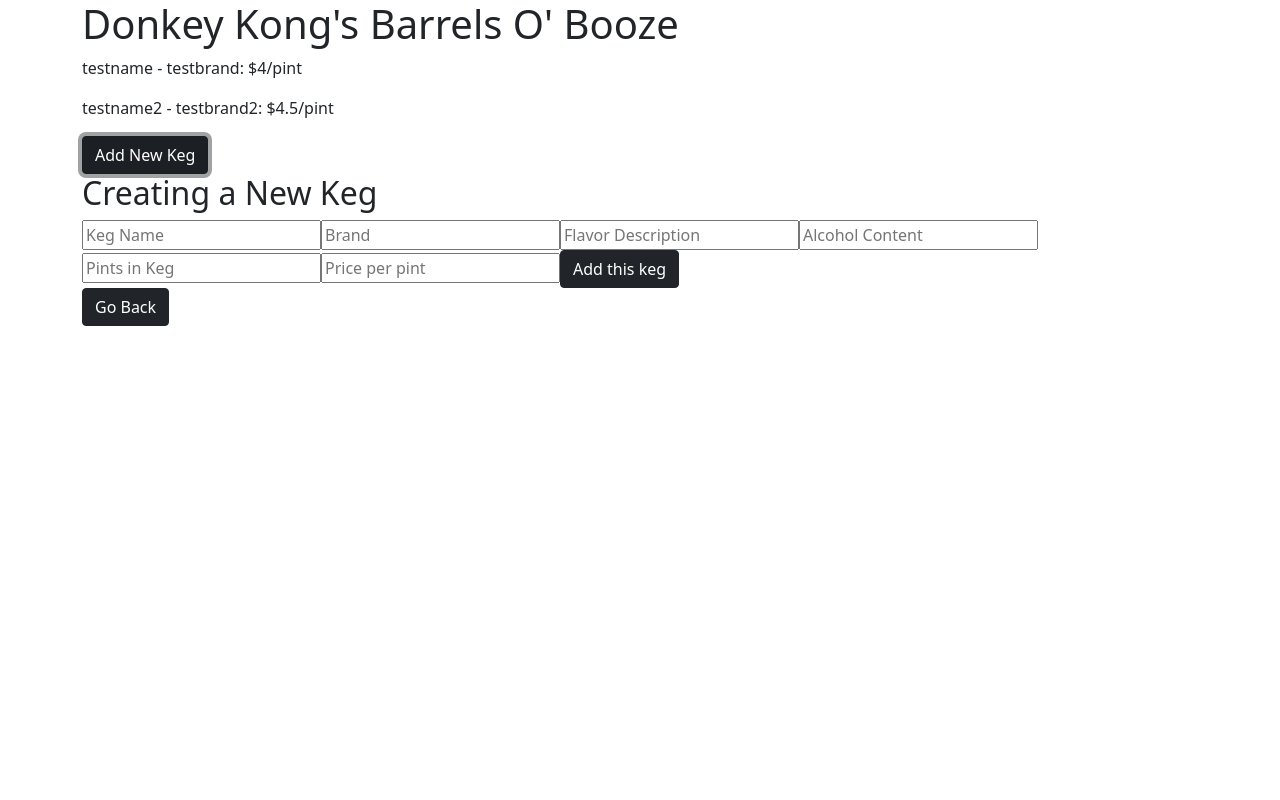
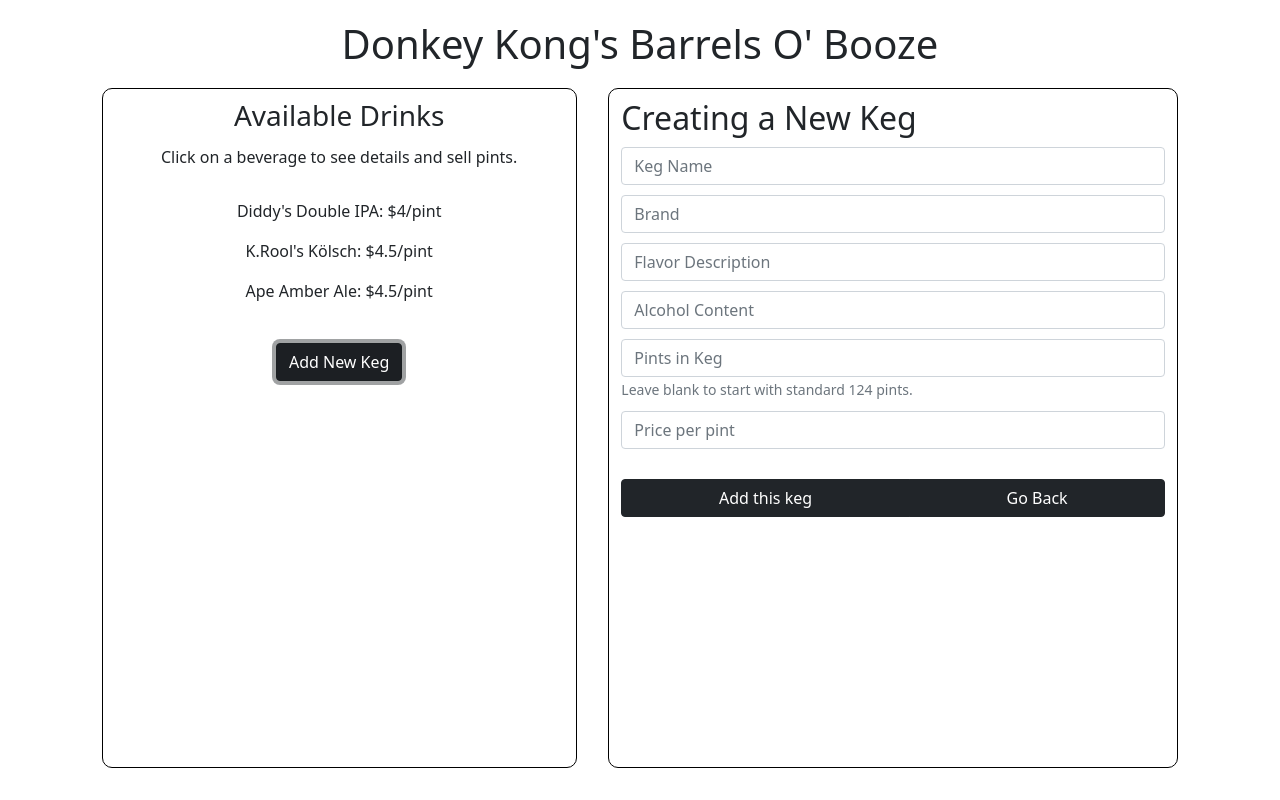
Before and after one commit to benjaminw1030/tap-room, a React (Create React App) app: page / in a window 1280 px wide. Both pictures are taken after a click on the button "Add New Keg". Built offline with nearby package versions, Linux system fonts and the light colour scheme.

Commit message:
update styling, add picture of donkey kong

```diff
--- a/src/components/Header.js
+++ b/src/components/Header.js
@@ -3,7 +3,9 @@
 function Header(){
   return(
     <>
-      <h1>Donkey Kong's Barrels O' Booze</h1>
+      <div className="header text-center">
+        <h1>Donkey Kong's Barrels O' Booze</h1>
+      </div>
     </>
   );
 }
--- a/src/components/Keg.js
+++ b/src/components/Keg.js
@@ -6,7 +6,7 @@
     <>
       <div onClick={() => props.kegSelect(props.id)}>
         <p>
-          {props.name} - {props.brand}: ${props.price}/pint {props.pints}
+          {props.name}: ${props.price}/pint {props.pints}
         </p>
       </div>
     </>
@@ -15,7 +15,6 @@
 
 Keg.propTypes = {
   name: PropTypes.string,
-  brand: PropTypes.string,
   price: PropTypes.number,
   id: PropTypes.string,
   onTicketSelect: PropTypes.func,
--- a/src/components/KegControl.js
+++ b/src/components/KegControl.js
@@ -3,6 +3,7 @@
 import NewKegForm from "./NewKegForm";
 import EditKegForm from "./EditKegForm";
 import KegDetail from "./KegDetail";
+import donkeyKong from "./../img/donkey-kong.jpg";
 
 class KegControl extends React.Component {
   constructor(props) {
@@ -10,22 +11,31 @@
     this.state = {
       controlKegList: [
         {
-          name: "testname",
-          brand: "testbrand",
-          flavor: "testflavor",
-          alcohol: 5,
+          name: "Diddy's Double IPA",
+          brand: "DK Breweries",
+          flavor: "Strong and hoppy",
+          alcohol: 8,
           pints: 124,
           price: 4,
           id: "1",
         },
         {
-          name: "testname2",
-          brand: "testbrand2",
-          flavor: "testflavor2",
-          alcohol: 4,
+          name: "K.Rool's Kölsch",
+          brand: "KremCo",
+          flavor: "light and fruity",
+          alcohol: 5,
           pints: 124,
           price: 4.5,
           id: "2",
+        },
+        {
+          name: "Ape Amber Ale",
+          brand: "DK Breweries",
+          flavor: "notes of citrus",
+          alcohol: 6,
+          pints: 124,
+          price: 4.5,
+          id: "3",
         },
       ],
       newFormDisplay: false,
@@ -43,7 +53,9 @@
   };
 
   handleEditClick = () => {
-    this.state.editing ? this.setState({ editing: false}) : this.setState({ editing: true });
+    this.state.editing
+      ? this.setState({ editing: false })
+      : this.setState({ editing: true });
   };
 
   handleNewKeg = (newKeg) => {
@@ -74,7 +86,7 @@
     let editedKegList = [...this.state.controlKegList];
     editedKegList[index] = keg;
     this.setState({ controlKegList: editedKegList, editing: false });
-  }
+  };
 
   handleSellPint = (id) => {
     let newKegList = [...this.state.controlKegList];
@@ -86,7 +98,9 @@
   };
 
   render() {
-    let display = null; //add in image
+    let display = (
+      <img src={donkeyKong} alt="donkey kong" className="donkey-kong" />
+    );
     if (this.state.newFormDisplay) {
       display = (
         <NewKegForm
@@ -114,18 +128,28 @@
           />
         </>
       );
+    } else {
+      display = (
+        <img src={donkeyKong} alt="donkey kong" className="donkey-kong" />
+      );
     }
 
     return (
       <>
+        <div className="row">
+          <div className="col-md-5 keg-list">
             <KegList
               kegList={this.state.controlKegList}
               onSelectKeg={this.handleSelectKeg}
             />
+            <div className="d-flex justify-content-center">
               <button className="btn btn-dark" onClick={this.handleNewClick}>
                 Add New Keg
               </button>
-        {display}
+            </div>
+          </div>
+          <div className="col-md-6 keg-display">{display}</div>
+        </div>
       </>
     );
   }
--- a/src/components/KegDetail.js
+++ b/src/components/KegDetail.js
@@ -15,13 +15,18 @@
 
   return (
     <>
-      <h3>Keg Details</h3>
-      <h4>{keg.name}</h4>
+      <h3 className="text-center subheading">Keg Details</h3>
+      <div className="d-flex justify-content-center">
+        <div className="w-75">
+          <p>Name: {keg.name}</p>
           <p>Brand: {keg.brand}</p>
-      <p>Flavor:{keg.flavor}</p>
+          <p>Flavor: {keg.flavor}</p>
           <p>Alcohol Content: {keg.alcohol}%</p>
           <p>Pints left: {keg.pints}</p>
           <p>Price Per Pint: ${keg.price}</p>
+        </div>
+      </div>
+      <div className="btn-group w-100">
         {sellPintButton}
         <button className="btn btn-dark" onClick={() => onEditClick()}>
           Edit Keg
@@ -32,6 +37,7 @@
         <button className="btn btn-dark" onClick={() => closeDetail()}>
           Close Keg Details
         </button>
+      </div>
     </>
   );
 }
--- a/src/components/KegForm.js
+++ b/src/components/KegForm.js
@@ -5,15 +5,30 @@
   return (
     <>
       <form onSubmit={props.handleFormSubmit}>
-        <input type="text" name="name" placeholder="Keg Name" />
-        <input type="text" name="brand" placeholder="Brand" />
-        <input type="text" name="flavor" placeholder="Flavor Description" />
-        <input type="number" name="alcohol" placeholder="Alcohol Content" />
-        <input type="number" name="pints" placeholder="Pints in Keg" />
-        <input type="number" name="price" placeholder="Price per pint" />
-        <button className="btn btn-dark" type="submit">{props.buttonText}</button>
+        <div className="form-group">
+        <input type="text" className="form-control" name="name" placeholder="Keg Name" />
+        </div>
+        <div className="form-group">
+        <input type="text" className="form-control" name="brand" placeholder="Brand" />
+        </div>
+        <div className="form-group">
+        <input type="text" className="form-control" name="flavor" placeholder="Flavor Description" />
+        </div>
+        <div className="form-group">
+        <input type="number" className="form-control" name="alcohol" placeholder="Alcohol Content" />
+        </div>
+        <div className="form-group">
+        <input type="number" className="form-control" name="pints" placeholder="Pints in Keg" />
+        <small id="pints" class="form-text text-muted">Leave blank to start with standard 124 pints.</small>
+        </div>
+        <div className="form-group">
+        <input type="number" className="form-control" name="price" placeholder="Price per pint" />
+        </div>
+        <div className="btn-group w-100">
+          <button className="btn btn-dark" type="submit">{props.buttonText}</button>
+          <button className="btn btn-dark" onClick={props.onBackButton}>Go Back</button>
+        </div>
       </form>
-      <button className="btn btn-dark" onClick={props.onBackButton}>Go Back</button>
     </>
   );
 }
--- a/src/components/KegList.js
+++ b/src/components/KegList.js
@@ -5,16 +5,21 @@
 function KegList(props) {
   return (
     <>
-      {props.kegList.map((keg) =>
+      <div className="text-center">
+        <h3 className="subheading">Available Drinks</h3>
+        <h6>Click on a beverage to see details and sell pints.</h6>
+        <br />
+        {props.kegList.map((keg) => (
           <Keg
             name={keg.name}
-          brand={keg.brand}
             price={keg.price}
             id={keg.id}
             key={keg.id}
             kegSelect={props.onSelectKeg}
           />
-      )}
+        ))}
+        <br />
+      </div>
     </>
   );
 }
@@ -22,6 +27,6 @@
 KegList.propTypes = {
   kegList: PropTypes.array,
   onKegSelect: PropTypes.func,
-}
+};
 
 export default KegList;
--- a/src/index.css
+++ b/src/index.css
@@ -1,4 +1,4 @@
-body {
+/* body {
   margin: 0;
   font-family: -apple-system, BlinkMacSystemFont, 'Segoe UI', 'Roboto', 'Oxygen',
     'Ubuntu', 'Cantarell', 'Fira Sans', 'Droid Sans', 'Helvetica Neue',
@@ -10,4 +10,35 @@
 code {
   font-family: source-code-pro, Menlo, Monaco, Consolas, 'Courier New',
     monospace;
+} */
+
+.keg-list, .keg-display {
+  border: 1px solid black;
+  border-radius: 10px;
+  padding: 10px;
+  height: 85vh
 }
+
+.row {
+  justify-content: space-evenly;
+}
+
+.donkey-kong {
+  width: 100%;
+}
+
+.form-group {
+  margin: 10px 0 10px 0;
+}
+
+.btn-group {
+  margin-top: 20px;
+}
+
+.subheading {
+  margin-bottom: 15px;
+}
+
+.header{
+  margin: 20px 0 20px 0;
+}
```
Also changed, not shown: src/img/donkey-kong.jpg (added). Lines whose indentation alone changed are shown as unchanged.
